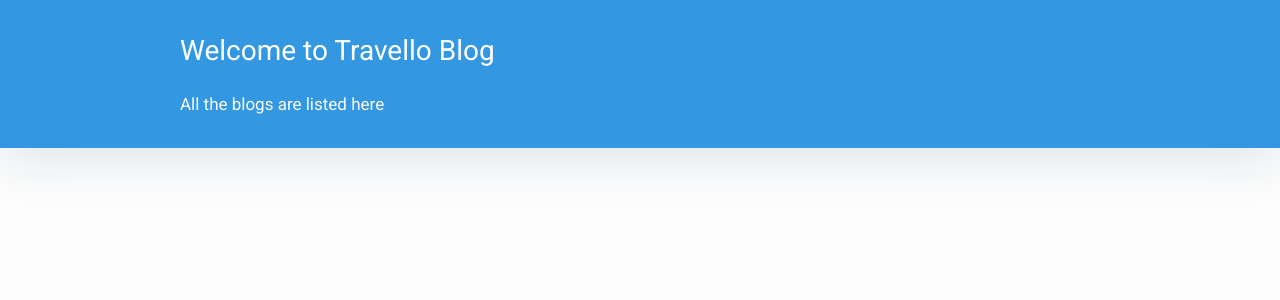
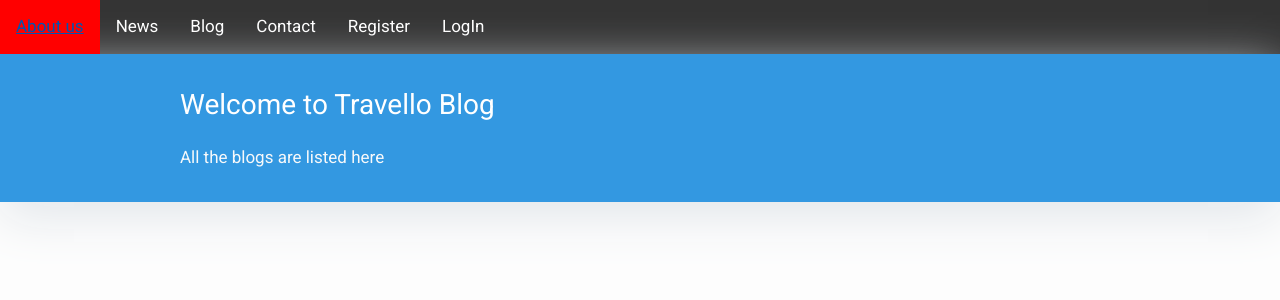
Before and after one commit to bhavesh-demo-account/travello_project, a Django app: page /blogs in a window 1280 px wide. Shown: the top 300 px of the page. Run offline with Django 3.2, Linux system fonts and the light colour scheme; data that the repository does not hold is empty; some libraries are stand-ins or nearby versions.

Commit message:
Added Navbar to Blog and Blog_Details

```diff
--- a/templates/blogs.html
+++ b/templates/blogs.html
@@ -44,8 +44,70 @@
             box-shadow: 0 16px 48px #E3E7EB;
             padding-top: 10px;
         }
+        ul {
+  list-style-type: none;
+  margin: 0;
+  padding: 0;
+  overflow: hidden;
+  background-color: #333;
+}
+
+li {
+  float: left;
+}
+
+li a, .dropbtn {
+  display: inline-block;
+  color: white;
+  text-align: center;
+  padding: 14px 16px;
+  text-decoration: none;
+}
+
+li a:hover, .dropdown:hover .dropbtn {
+  background-color: red;
+}
+
+li.dropdown {
+  display: inline-block;
+}
+
+.dropdown-content {
+  display: none;
+  position: absolute;
+  background-color: #f9f9f9;
+  min-width: 160px;
+  box-shadow: 0px 8px 16px 0px rgba(0,0,0,0.2);
+  z-index: 1;
+}
+
+.dropdown-content a {
+  color: black;
+  padding: 12px 16px;
+  text-decoration: none;
+  display: block;
+  text-align: left;
+}
+
+.dropdown-content a:hover {background-color: #f1f1f1;}
+
+.dropdown:hover .dropdown-content {
+  display: block;
+}
 </style>
-
+<ul>
+  <li><a href="{% url 'about' %}">About us</a></li>
+									<li><a href="{% url 'news' %}">News</a></li>
+                                    <li><a href="{% url 'blogs' %}">Blog</a></li>
+									<li><a href="{% url 'contact' %}">Contact</a></li>
+									{% if user.is_authenticated %}
+									<li>Hello, {{user.username}}</li>
+									<li><a href="http://127.0.0.1:8000/accounts/logout">Logout</a></li>
+									{% else %}
+									<li><a href="http://127.0.0.1:8000/accounts/register">Register</a></li>
+									<li><a href="http://127.0.0.1:8000/accounts/login">LogIn</a></li>
+									{% endif %}
+</ul>
 <header class="masthead">
     <div class="overlay"></div>
     <div class="container">
--- a/templates/index.html
+++ b/templates/index.html
@@ -31,10 +31,10 @@
                             <div class="logo"><a href="http://127.0.0.1:8000/">Travello</a></div>
                             <nav class="main_nav">
                                 <ul class="d-flex flex-row align-items-start justify-content-start">
-                                    <li><a href="{% url 'blogs' %}">Blog</a></li>
+                                    <li><a href="{% url 'about' %}">About us</a></li>
 									<li><a href="{% url 'news' %}">News</a></li>
+									<li><a href="{% url 'blogs' %}">Blog</a></li>
 									<li><a href="{% url 'contact' %}">Contact</a></li>
-									<li><a href="{% url 'about' %}">About us</a></li>
 									{% if user.is_authenticated %}
 									<li>Hello, {{user.username}}</li>
 									<li><a href="accounts/logout">Logout</a></li>
```
Also changed, not shown: templates/blog_detail.html (+64 -10 lines).
